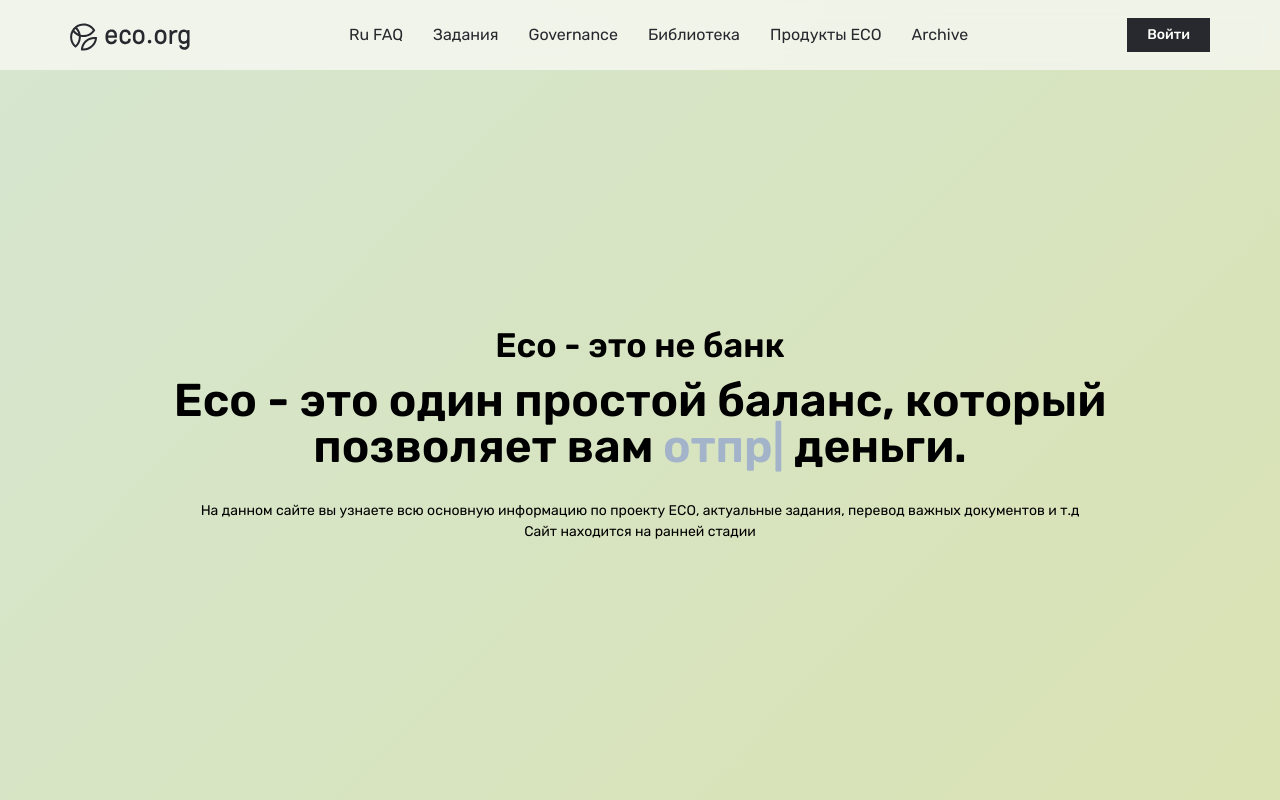
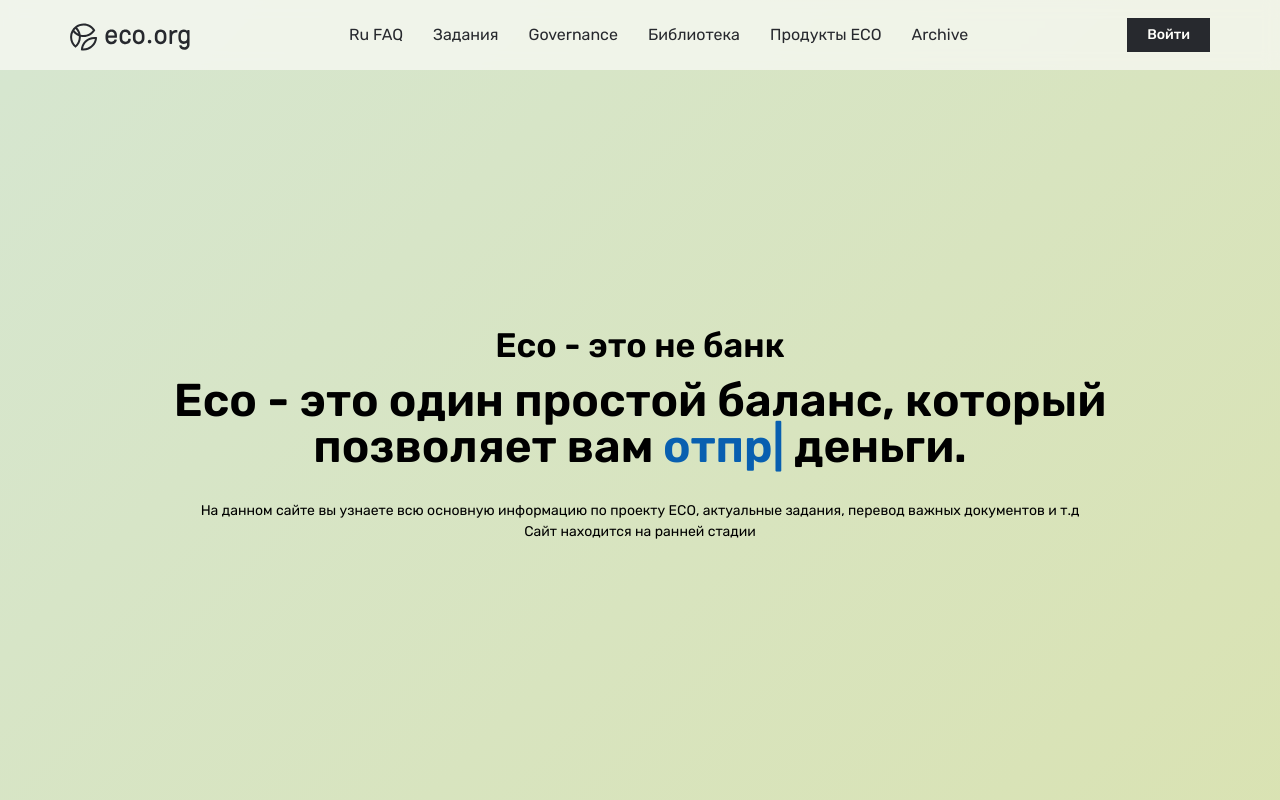
Before and after one commit to ecollectivedao/EcoFaq, a React (Create React App) app: page / in a window 1280 px wide. Shown: the top 800 px of the page. Built offline with nearby package versions, Linux system fonts and the light colour scheme.

Commit message:
main page animation v3

```diff
--- a/src/containers/Investors/Investors.scss
+++ b/src/containers/Investors/Investors.scss
@@ -30,12 +30,12 @@
     }
     &__link {
         transition: all 0.4s ease-out;
-        transform: translateY(80%);
-        opacity: 0;
+        // transform: translateY(80%);
+        // opacity: 0;
     }
     &__link.visible{
-        transform: translateY(0);
-        opacity: 1;
+        // transform: translateY(0);
+        // opacity: 1;
         // animation: all 0.4s ease-out;
     }
     &__link svg{
--- a/src/containers/Promo/Promo.scss
+++ b/src/containers/Promo/Promo.scss
@@ -41,7 +41,9 @@
         margin-left: 1%;
         margin-right: 1%;
         // color: #e0de87;
-        color: #a3b3ca;
+        // color: #137204;
+        color: #085fb0;
+
     }
 }
 
```
